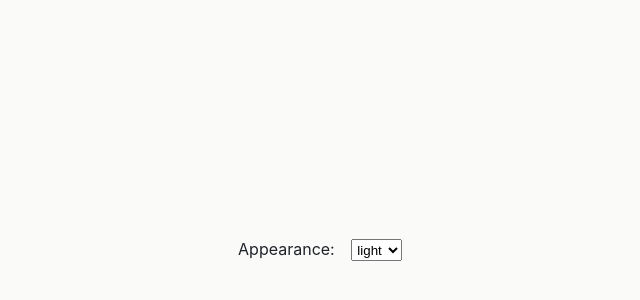
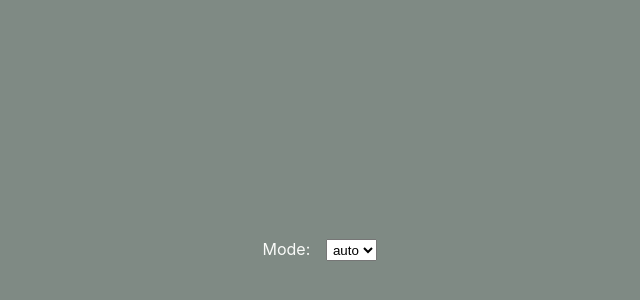
Before and after one commit to rachelrondon/dropdown-menu, a React (Create React App) app: page / in a window 1280 px wide. Shown: the part 150-450 px from the top of the page, without its empty margins (320-960 px from the left). Built offline with nearby package versions, Linux system fonts and the light colour scheme.

Commit message:
feat: update dropdown to select

```diff
--- a/src/App.js
+++ b/src/App.js
@@ -1,10 +1,10 @@
 import './App.css';
-import Dropdown from './Dropdown';
+import Select from './Select';
 
 function App() {
   return (
     <div className="App">
-      <Dropdown />
+      <Select />
     </div>
   );
 }
--- a/src/Dropdown.js
+++ /dev/null
@@ -1,30 +0,0 @@
-import { useState } from 'react';
-import './Dropdown.css';
-
-const Dropdown = () => {
-
-  const themes = ["light", "dark", "auto"];
-  const [selectedTheme, setSelectedTheme] = useState("light");
-  const className = `layout ${selectedTheme}`;
-
-  const updateTheme = (theme) => {
-    setSelectedTheme(theme);
-  };
-
-  return (
-    <div className={className}>
-      <label>
-        Appearance:
-        <select className="dropdown" name="selectTheme" onChange={((e) => updateTheme(e.target.value))}>
-          {themes.map((theme) => {
-            return (
-              <option value={theme} key={theme}>{theme}</option>
-            )
-          })}
-        </select>
-      </label>
-    </div>
-  )
-};
-
-export default Dropdown;
--- a/src/Dropdown.css
+++ b/src/Select.css
@@ -6,22 +6,22 @@
   justify-content: center;
 }
 
+.auto {
+  background-color: #7f8a84;
+  color: #fafbf9;
+}
+
 .light {
-  background-color: #FAFBF9;
+  background-color: #fafbf9;
   color: #1f232a;
 }
 
 .dark {
   background-color: #1f232a;
-  color: #FAFBF9;
+  color: #fafbf9;
 }
 
-.auto {
-  background-color: #7F8A84;
-  color: #FAFBF9;
-}
-
-.dropdown {
+.select {
   margin-left: 1rem;
   padding: 0.1rem;
 }
--- /dev/null
+++ b/src/Select.js
@@ -0,0 +1,34 @@
+import { useState } from 'react';
+import './Select.css';
+
+const Select = () => {
+
+  const modes = ["auto", "light", "dark"];
+  const [selectedMode, setSelectedMode] = useState("auto");
+  const className = `layout ${selectedMode}`;
+
+  const updateMode = (mode) => {
+    setSelectedMode(mode);
+  };
+
+  return (
+    <div className={className}>
+      <label>
+       Mode:
+        <select
+          className="select"
+          name="selectMode"
+          onChange={((e) => updateMode(e.target.value))}
+        >
+          {modes.map((mode) => {
+            return (
+              <option value={mode} key={mode}>{mode}</option>
+            )
+          })}
+        </select>
+      </label>
+    </div>
+  )
+};
+
+export default Select;
```
